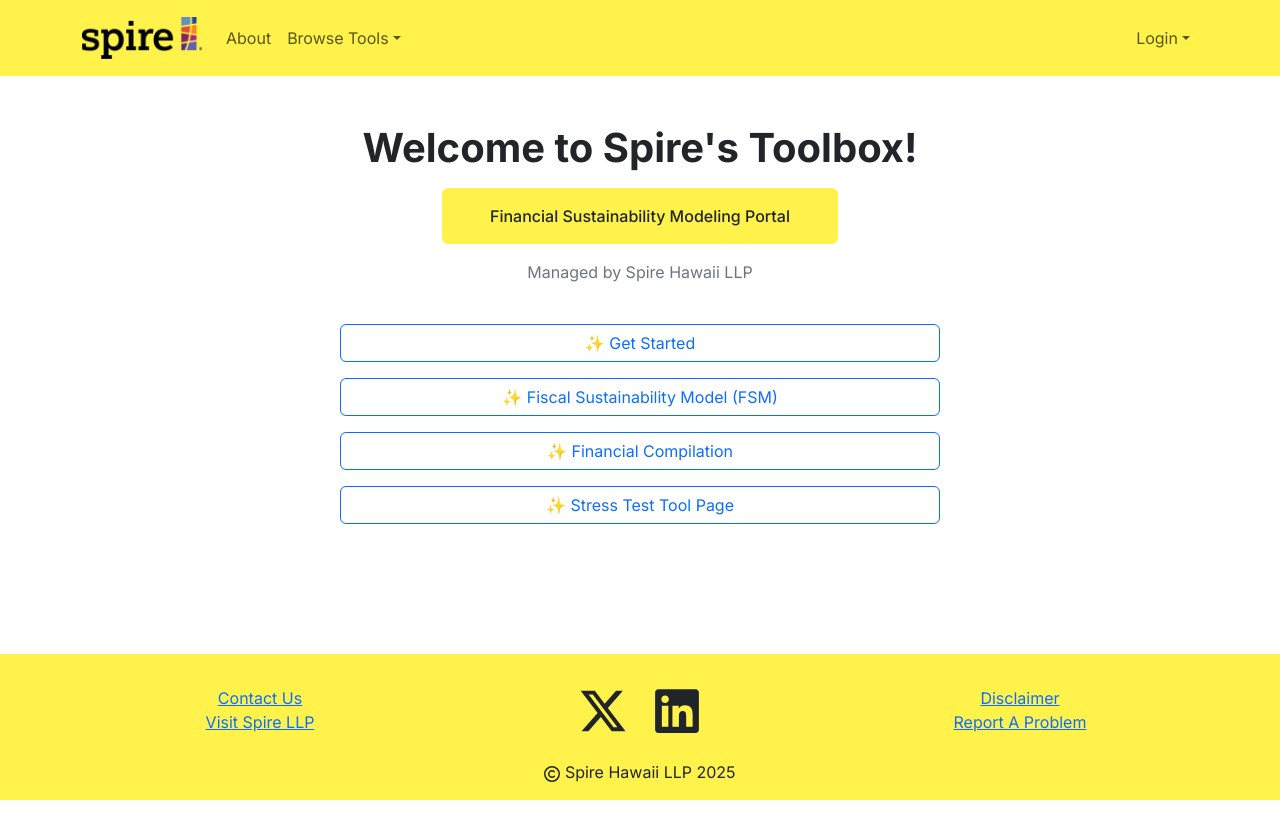
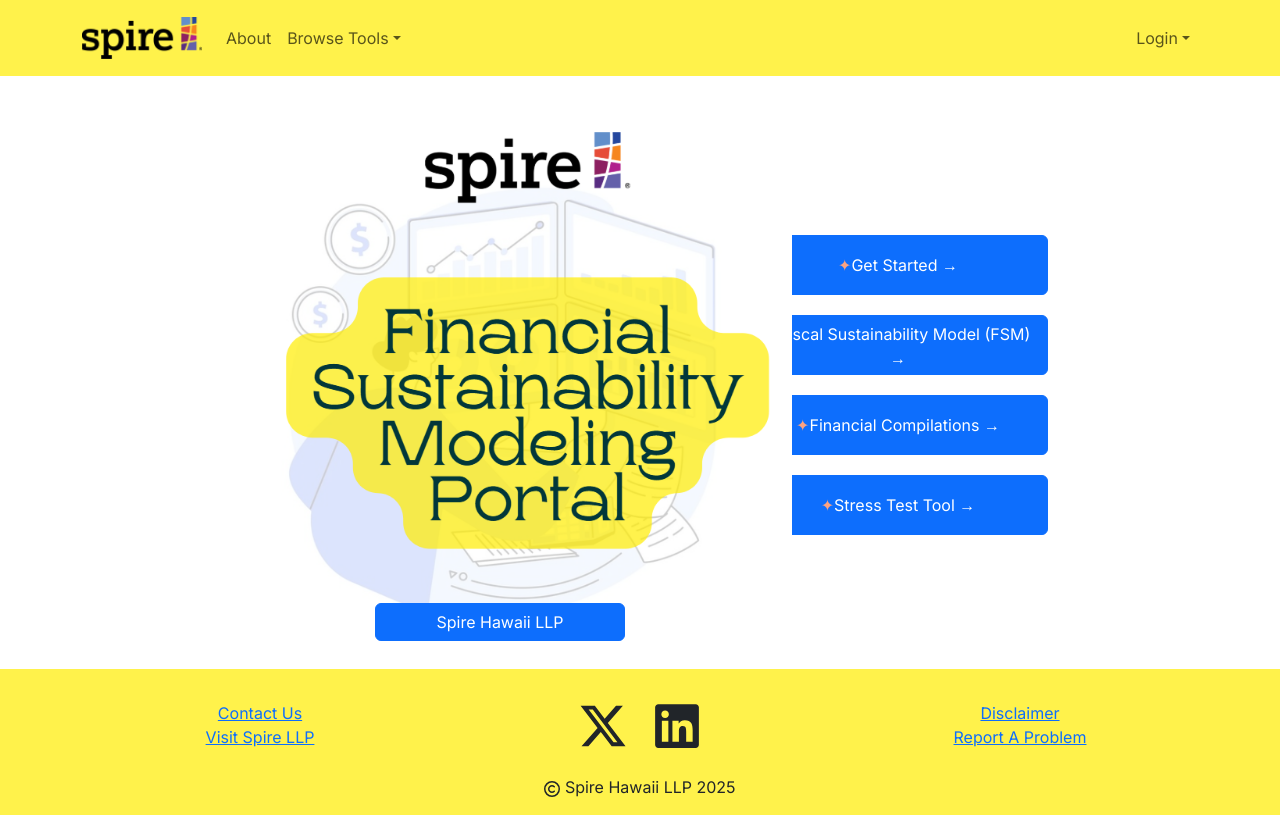
Before and after one commit to pineapple-spire/pineapple-spire, a Next.js app: page / in a window 1280 px wide. Built offline with nearby package versions, Linux system fonts and the light colour scheme; no server answers.

Commit message:
Update landing page to look like mockup

```diff
--- a/src/app/globals.css
+++ b/src/app/globals.css
@@ -20,3 +20,55 @@
 .footer {
   background-color: #FFF24B;
 }
+
+.home-page-img {
+  margin-left: 150px;
+  margin-top: 5px;
+}
+
+.position-relative {
+  position: relative;
+}
+
+.transparent-button1 {
+  position: absolute;
+  bottom: -20px; /* Adjust the value as needed */
+  transform: translateX(-50%);
+  background-color: transparent;
+  border: 1px solid black; /* Add a thin black outline */
+  color: black; /* Adjust the color as needed */
+  cursor: pointer;
+  margin-left: 240px;
+  width: 250px;
+  border-radius: 20px;
+}
+
+.transparent-button1:hover {
+  background-color: #FFF24B; /* Optional: Add a slight hover effect */
+  color: black;
+}
+
+.transparent-button2 {
+  background-color: transparent;
+  border: 1px solid black; /* Add a thin black outline */
+  color: black; /* Adjust the color as needed */
+  cursor: pointer;
+  width: 300px; /* Adjust the width as needed */
+  height: 60px; /* Adjust the height as needed */
+  padding: 10px 20px; /* Adjust the padding as needed */
+  border-radius: 20px;
+  margin: 10px;
+}
+
+.transparent-button2 .star {
+  position: left;
+  color: #fca382;
+  left: 10px; /* Adjust the value as needed */
+  top: 50%;
+  transform: translateY(-50%);
+}
+
+.transparent-button2:hover {
+  background-color: #FFF24B; /* Optional: Add a slight hover effect */
+  color: black;
+}
--- a/src/app/page.tsx
+++ b/src/app/page.tsx
@@ -2,47 +2,46 @@
 
 import React from 'react';
 import Link from 'next/link';
-import { Container, Button } from 'react-bootstrap';
+import { Container, Button, Row, Col, Image } from 'react-bootstrap';
 
 const Home: React.FC = () => (
   <Container className="py-5 text-center d-flex flex-column align-items-center">
-    {/* Title Section */}
-    <h1 className="mb-3 fw-bold">Welcome to Spire&apos;s Toolbox!</h1>
-    <div
-      className="d-inline-block px-5 py-3 rounded position-relative"
-      style={{
-        fontSize: '1rem',
-        fontWeight: '500',
-        backgroundColor: '#fff24b',
-      }}
-    >
-      Financial Sustainability Modeling Portal
-    </div>
-    <p className="mt-3 text-secondary">Managed by Spire Hawaii LLP</p>
+    <Row className="align-items-center text-center">
+      <Col xs={4} className="position-relative">
+        <Image src="home-page-img.png" width="560px" alt="" className="home-page-img" />
+        <Button className="transparent-button1">Spire Hawaii LLP</Button>
+      </Col>
 
+      <Col Col xs={8} className="d-flex flex-column align-items-end">
         {/* Navigation Buttons */}
         <div className="mt-4 w-100" style={{ maxWidth: '600px' }}>
           <Link href="/about" passHref>
-        <Button variant="outline-primary" className="w-100 mb-3">
-          ✨ Get Started
+            <Button className="transparent-button2">
+              <span className="star">✦</span>
+              Get Started &#x2192;
             </Button>
           </Link>
           <Link href="/fiscal-sustainability-model" passHref>
-        <Button variant="outline-primary" className="w-100 mb-3">
-          ✨ Fiscal Sustainability Model (FSM)
+            <Button className="transparent-button2">
+              <span className="star">✦</span>
+              Fiscal Sustainability Model (FSM) &#x2192;
             </Button>
           </Link>
           <Link href="/financial-compilation" passHref>
-        <Button variant="outline-primary" className="w-100 mb-3">
-          ✨ Financial Compilation
+            <Button className="transparent-button2">
+              <span className="star">✦</span>
+              Financial Compilations &#x2192;
             </Button>
           </Link>
           <Link href="/stress-test-tool" passHref>
-        <Button variant="outline-primary" className="w-100">
-          ✨ Stress Test Tool Page
+            <Button className="transparent-button2">
+              <span className="star">✦</span>
+              Stress Test Tool &#x2192;
             </Button>
           </Link>
         </div>
+      </Col>
+    </Row>
   </Container>
 );
 
```
Also changed, not shown: public/home-page-img.png (added). Lines whose indentation alone changed are shown as unchanged.
